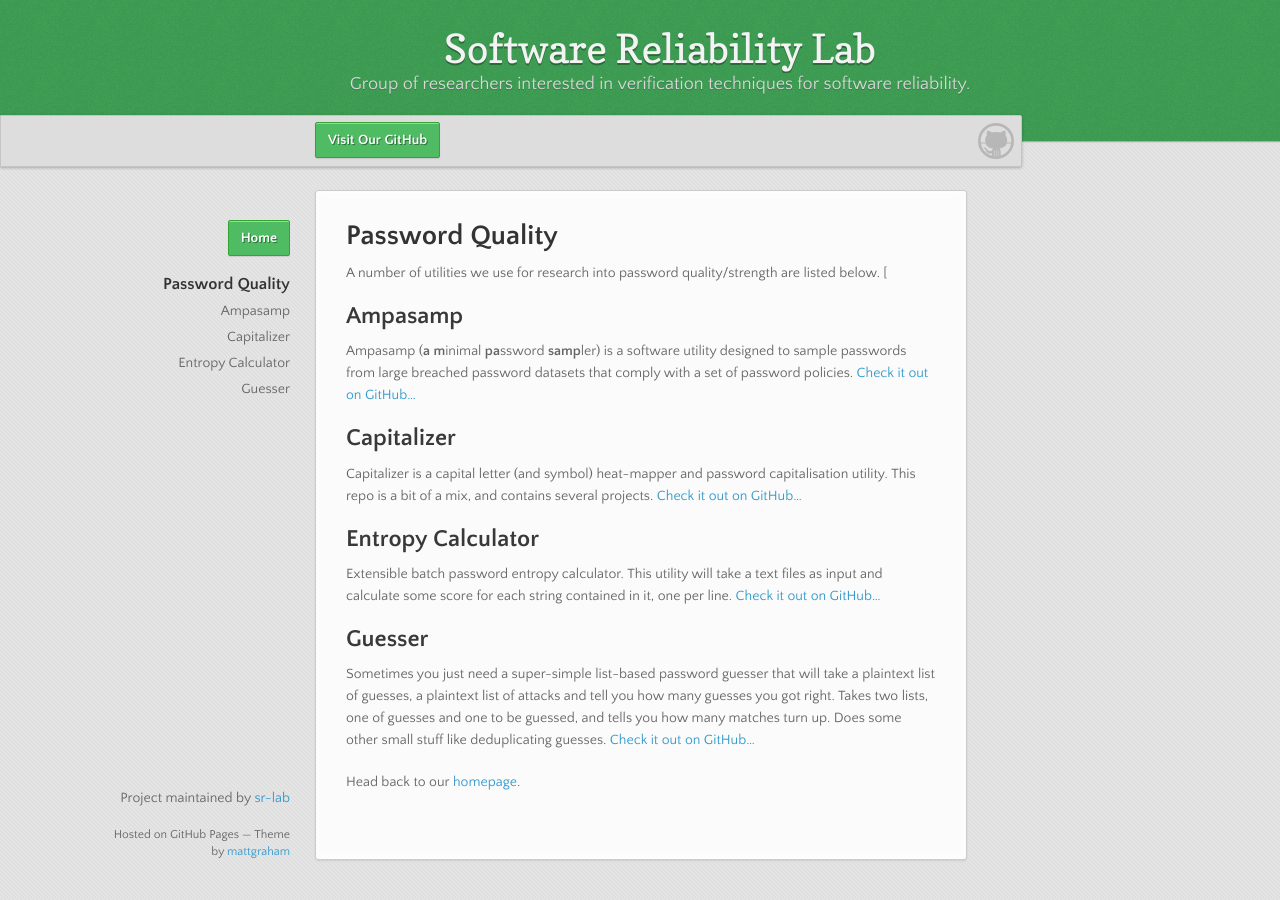
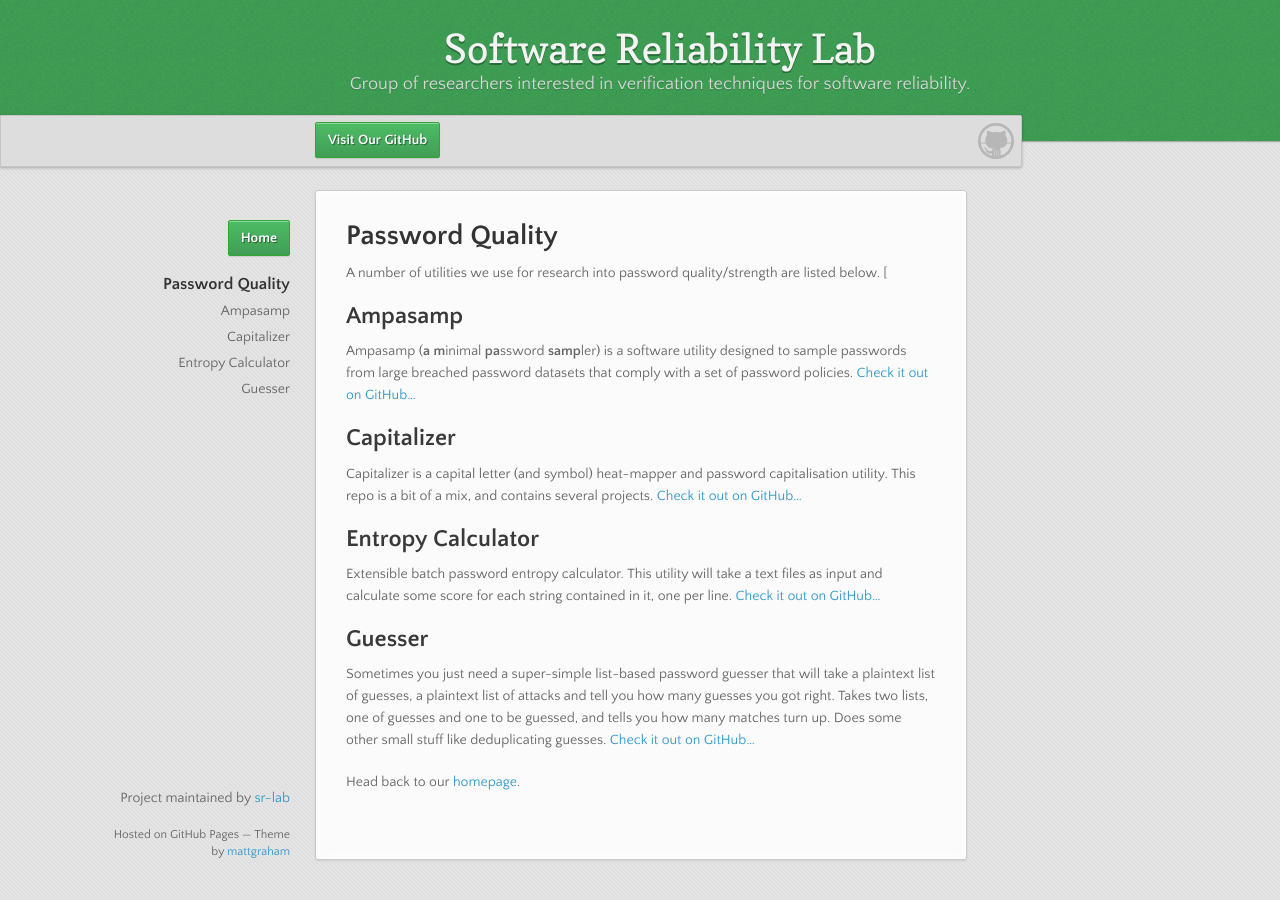
Before and after one commit to sr-lab/sr-lab.github.io.old, a Jekyll site: the page built from password-quality.md, in a window 1280 px wide. Built offline with Jekyll 4.4.1, drawn with Linux system fonts in a browser that asks for light colours; our own code applies the rules of GitHub Pages for plain Markdown files.

Commit message:
Fix linear gradient on buttons

```diff
--- a/_sass/jekyll-theme-leap-day.scss
+++ b/_sass/jekyll-theme-leap-day.scss
@@ -183,15 +183,14 @@
   }
 }
 
-a.home-btn {
+%button {
   border: 1px solid #33a533;
-  background: linear_gradient(rgb(64, 158, 85), rgb(64, 158, 85));
+  background: linear-gradient(rgb(77, 188, 101), rgb(64, 158, 85));
   border-radius: 2px;
   box-shadow: inset 0px 1px 0px rgba(255,255,255,.4), 0px 1px 1px rgba(0,0,0,.1);
   background-color: #4fbc63;
   padding: 10px 12px;
   line-height:14px;
-  margin-bottom: 16px;
   font-size:14px;
   color:#fff;
   font-weight: bold;
@@ -201,9 +200,15 @@
 
   &:hover {
     /* Change up button colors. */
-    background: linear_gradient(rgb(64, 158, 85), rgb(77, 188, 101));
+    background: linear-gradient(rgb(87, 198, 111), rgb(64, 158, 85));
     background-color: #4dbc65;
   }
+}
+
+/* Left-hand side home button. */
+a.home-btn {
+  @extend %button;
+  margin-bottom: 16px;
 }
 
 #banner {
@@ -221,47 +226,15 @@
   padding-right: 10px;
 
   .button {
-	/* Change up button colors. */
-    border: 1px solid #33a533;
-    background: linear_gradient(rgb(64, 158, 85), rgb(64, 158, 85));
-    border-radius: 2px;
-    box-shadow: inset 0px 1px 0px rgba(255,255,255,.4), 0px 1px 1px rgba(0,0,0,.1);
-    background-color: #4fbc63;
+    @extend %button;
+    margin-top: 6px;
     margin-left: 5px;
-    padding: 10px 12px;
-    margin-top: 6px;
-    line-height:14px;
-    font-size:14px;
-    color:#fff;
-    font-weight: bold;
-    display:inline-block;
-    text-align:center;
-
-    &:hover {
-	  /* Change up button colors. */
-      background: linear_gradient(rgb(64, 158, 85), rgb(77, 188, 101));
-      background-color: #4dbc65;
-    }
   }
 
   .fork {
     position:fixed;
     left:50%;
     margin-left:-325px;
-    padding: 10px 12px;
-    margin-top: 6px;
-    line-height:14px;
-    font-size:14px;
-	/* Change up button colors. */
-    background-color: #4fbc63;
-	/* Add text shadow here. */
-    text-shadow: 1px 1px rgba(0,0,0,.4);
-
-    &:hover {
-	  /* Change up button colors. */
-      background: linear_gradient(rgb(64, 158, 85), rgb(77, 188, 101));
-      background-color: #4dbc65;
-    }
   }
 
   .downloads {
```
